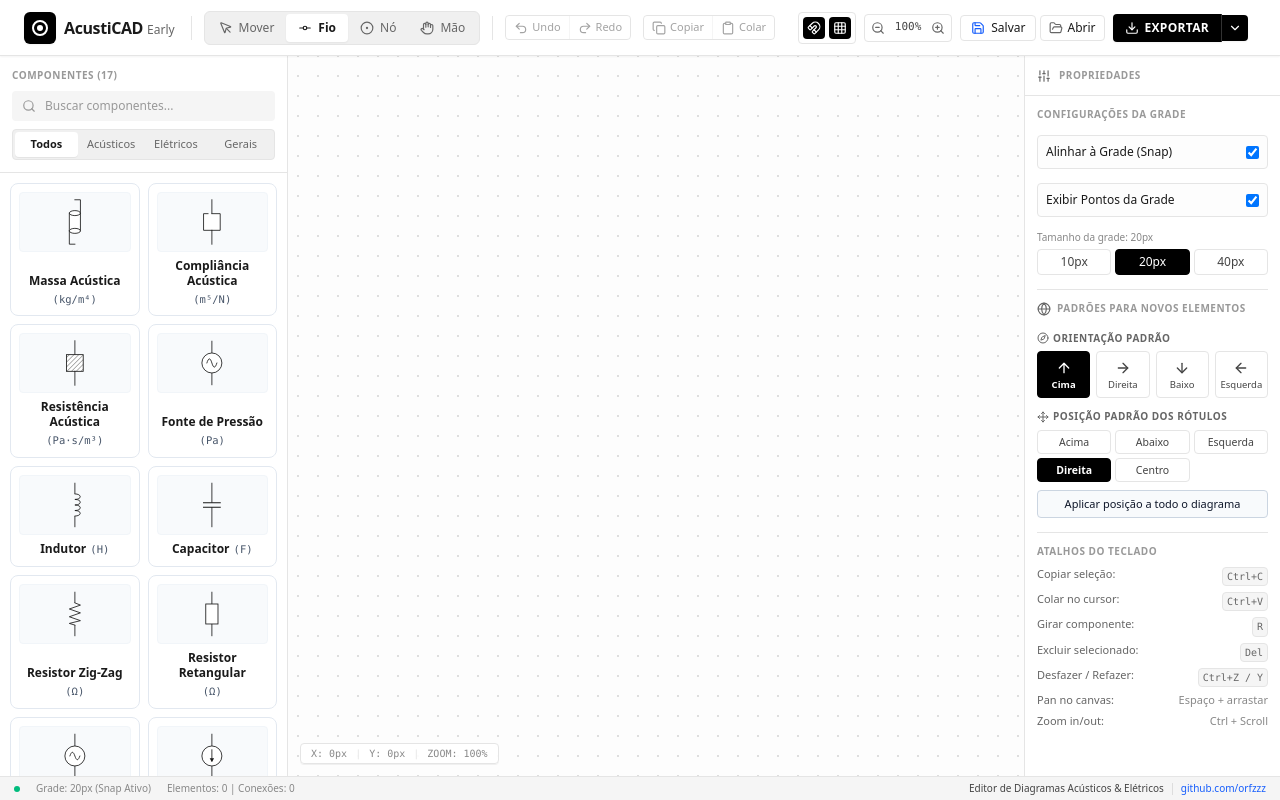
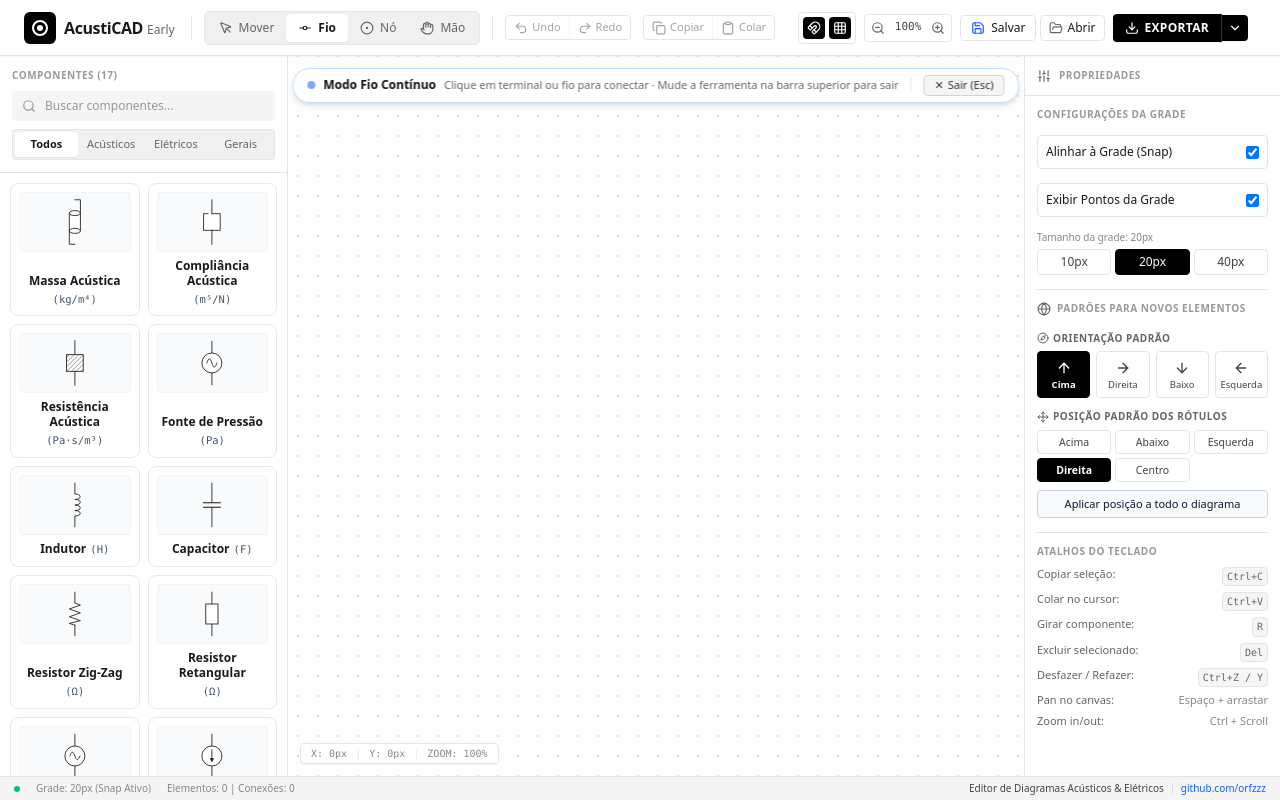
Before and after one commit to orfzzz/AcustiCAD, a React (Vite) app: page / in a window 1280 px wide. Both pictures are taken after a click on the button "Fio". Built offline with nearby package versions, Linux system fonts and the light colour scheme.

Commit message:
feat(canvas): implement T-junction wire connections
Enable wire connections to be made at any point along existing wires instead of only at component ports. Added utility functions for geometric point-on-wire detection to support these junctions.

```diff
--- a/src/App.tsx
+++ b/src/App.tsx
@@ -16,7 +16,7 @@ import { Toolbar } from './components/Toolbar';
 import { PropertyPanel } from './components/PropertyPanel';
 import { exportToPng, exportToSvg, exportToJson } from './utils/exportUtils';
 import { exportSingleHtmlApp } from './utils/singleHtmlExport';
-import { snapToGrid, findNearestPointOnWires, autoFitTransformer } from './utils/geometry';
+import { snapToGrid, findNearestPointOnWires, autoFitTransformer, getWirePoints } from './utils/geometry';
 import { Layers, Sliders } from 'lucide-react';
 
 const MAX_HISTORY = 30;
@@ -204,20 +204,100 @@ export default function App() {
     [pushHistory, snapGrid, gridSize, pan, wires, components, defaultOrientation, defaultLabelPosition]
   );
 
-  // Copiar elementos selecionados
+// Helper para determinar se um ponto está sobre ou muito próximo a um segmento de fio
+function isPointOnWirePath(pt: WirePoint, wirePoints: WirePoint[], tol: number = 10): boolean {
+  for (let i = 0; i < wirePoints.length - 1; i++) {
+    const p1 = wirePoints[i];
+    const p2 = wirePoints[i + 1];
+    const dx = p2.x - p1.x;
+    const dy = p2.y - p1.y;
+    const lenSq = dx * dx + dy * dy;
+    if (lenSq < 0.001) {
+      if (Math.hypot(pt.x - p1.x, pt.y - p1.y) <= tol) return true;
+      continue;
+    }
+    let t = ((pt.x - p1.x) * dx + (pt.y - p1.y) * dy) / lenSq;
+    t = Math.max(0, Math.min(1, t));
+    const projX = p1.x + t * dx;
+    const projY = p1.y + t * dy;
+    if (Math.hypot(pt.x - projX, pt.y - projY) <= tol) return true;
+  }
+  return false;
+}
+
+  // Copiar elementos selecionados (incluindo fios que conectam no meio de outros fios ou nós livres)
   const handleCopy = useCallback(() => {
     if (selectedIds.length === 0) return;
 
     const selectedComps = components.filter((c) => selectedIds.includes(c.id));
     const selectedCompIdSet = new Set(selectedComps.map((c) => c.id));
-    const selectedWireList = wires.filter(
-      (w) =>
-        selectedIds.includes(w.id) ||
-        (w.fromComponentId &&
-          selectedCompIdSet.has(w.fromComponentId) &&
-          w.toComponentId &&
-          selectedCompIdSet.has(w.toComponentId))
+    const selectedWireIdSet = new Set(
+      wires.filter((w) => selectedIds.includes(w.id)).map((w) => w.id)
     );
+
+    const copiedWireIds = new Set<string>();
+
+    // 1. Fios explicitamente selecionados
+    for (const w of wires) {
+      if (selectedWireIdSet.has(w.id)) {
+        copiedWireIds.add(w.id);
+      }
+    }
+
+    // 2. Fios conectados a componentes selecionados:
+    // (a) Entre dois componentes selecionados
+    // (b) Sai de um componente selecionado e conecta no meio de outro fio (sem toComponentId)
+    // (c) Conecta em um componente selecionado vindo do meio de outro fio (sem fromComponentId)
+    for (const w of wires) {
+      const fromInSel = !!(w.fromComponentId && selectedCompIdSet.has(w.fromComponentId));
+      const toInSel = !!(w.toComponentId && selectedCompIdSet.has(w.toComponentId));
+
+      if (fromInSel && toInSel) {
+        copiedWireIds.add(w.id);
+      } else if (fromInSel && !w.toComponentId) {
+        copiedWireIds.add(w.id);
+      } else if (toInSel && !w.fromComponentId) {
+        copiedWireIds.add(w.id);
+      }
+    }
+
+    // 3. Propagação: se um fio copiado se conecta no meio de outro fio (ex: barramento ou trilha),
+    // inclui o outro fio também caso não pertença a um componente externo não selecionado
+    let changed = true;
+    while (changed) {
+      changed = false;
+      const currentCopiedWires = wires.filter((w) => copiedWireIds.has(w.id));
+      for (const w of wires) {
+        if (copiedWireIds.has(w.id)) continue;
+
+        // Se este fio estiver conectado a um componente externo não selecionado, não inclui
+        const connectsToExternalComp =
+          (w.fromComponentId && !selectedCompIdSet.has(w.fromComponentId)) ||
+          (w.toComponentId && !selectedCompIdSet.has(w.toComponentId));
+        if (connectsToExternalComp) continue;
+
+        const wPts = getWirePoints(w, components);
+        if (wPts.length === 0) continue;
+        const wStart = wPts[0];
+        const wEnd = wPts[wPts.length - 1];
+
+        const touchesCopied = currentCopiedWires.some((cw) => {
+          const cwPts = getWirePoints(cw, components);
+          return (
+            isPointOnWirePath(wStart, cwPts, 12) ||
+            isPointOnWirePath(wEnd, cwPts, 12) ||
+            cwPts.some((cp) => isPointOnWirePath(cp, wPts, 12))
+          );
+        });
+
+        if (touchesCopied) {
+          copiedWireIds.add(w.id);
+          changed = true;
+        }
+      }
+    }
+
+    const selectedWireList = wires.filter((w) => copiedWireIds.has(w.id));
 
     if (selectedComps.length === 0 && selectedWireList.length === 0) return;
 
@@ -313,11 +393,21 @@ export default function App() {
       const newId = `wire_${Date.now()}_${Math.random().toString(36).substring(2, 6)}`;
       newWireIds.push(newId);
 
+      // Mapeia para a nova instância apenas se o componente de origem/destino tiver sido copiado junto
+      const mappedFromCompId = wire.fromComponentId && idMap.has(wire.fromComponentId)
+        ? idMap.get(wire.fromComponentId)
+        : undefined;
+      const mappedToCompId = wire.toComponentId && idMap.has(wire.toComponentId)
+        ? idMap.get(wire.toComponentId)
+        : undefined;
+
       return {
         ...wire,
         id: newId,
-        fromComponentId: wire.fromComponentId ? idMap.get(wire.fromComponentId) || wire.fromComponentId : undefined,
-        toComponentId: wire.toComponentId ? idMap.get(wire.toComponentId) || wire.toComponentId : undefined,
+        fromComponentId: mappedFromCompId,
+        fromPortId: mappedFromCompId ? wire.fromPortId : undefined,
+        toComponentId: mappedToCompId,
+        toPortId: mappedToCompId ? wire.toPortId : undefined,
         fromPoint: {
           x: wire.fromPoint.x + dx,
           y: wire.fromPoint.y + dy,
@@ -492,13 +582,13 @@ export default function App() {
         if (tool === 'wire') setTool('select');
       } else if ((e.ctrlKey || e.metaKey) && e.key.toLowerCase() === 'a') {
         e.preventDefault();
-        setSelectedIds(components.map((c) => c.id));
+        setSelectedIds([...components.map((c) => c.id), ...wires.map((w) => w.id)]);
       }
     };
 
     window.addEventListener('keydown', handleKeyDown);
     return () => window.removeEventListener('keydown', handleKeyDown);
-  }, [handleUndo, handleRedo, handleDeleteSelected, handleRotateSelected, handleCopy, handlePaste, tool, components]);
+  }, [handleUndo, handleRedo, handleDeleteSelected, handleRotateSelected, handleCopy, handlePaste, tool, components, wires]);
 
   // Exportações com suporte a área selecionada
   const handleExportPng = (scale: number = 3, transparent: boolean = false) => {
--- a/src/components/Canvas.tsx
+++ b/src/components/Canvas.tsx
@@ -399,21 +399,38 @@ export const Canvas: React.FC<CanvasProps> = ({
             toComponentId: nearPort.componentId,
             toPortId: nearPort.portId,
             toPoint: nearPort.point,
-            waypoints: wireWaypoints, // MUDOU
+            waypoints: wireWaypoints,
           });
         }
         cancelWireDrawing();
-      } else {
-        // Clicou no espaço vazio: adiciona uma dobra (waypoint) no fio em vez de cancelar
-        setWireWaypoints((prev) => [...prev, canvasPt]); // MUDOU
-      }
+        return;
+      }
+
+      // Conexão direta ao clicar no meio de um fio existente (junção em T):
+      const nearWirePt = findNearestPointOnWires(wires, components, canvasPt, 14, gridSize);
+      if (nearWirePt && Math.hypot(nearWirePt.x - wireStart.point.x, nearWirePt.y - wireStart.point.y) > 10) {
+        onAddWire({
+          id: `wire_${Date.now()}_${Math.random().toString(36).substring(2, 7)}`,
+          fromComponentId: wireStart.componentId,
+          fromPortId: wireStart.portId,
+          fromPoint: wireStart.point,
+          toPoint: nearWirePt,
+          waypoints: wireWaypoints,
+        });
+        cancelWireDrawing();
+        return;
+      }
+
+      // Clicou no espaço vazio: adiciona uma dobra (waypoint) no fio em vez de cancelar
+      setWireWaypoints((prev) => [...prev, canvasPt]);
       return;
     }
 
     // Se estiver explicitamente na ferramenta de Fio e clicou para iniciar:
     if (tool === 'wire') {
       const nearPort = findNearestPort(components, canvasPt, 18);
-      const startPt = nearPort ? nearPort.point : canvasPt;
+      const nearWirePt = findNearestPointOnWires(wires, components, canvasPt, 18, gridSize);
+      const startPt = nearPort ? nearPort.point : nearWirePt || canvasPt;
       setIsDrawingWire(true);
       setWireStart({
         point: startPt,
@@ -723,7 +740,7 @@ export const Canvas: React.FC<CanvasProps> = ({
 
       // Apenas seleciona se a caixa tiver tamanho significativo
       if (Math.abs(x2 - x1) > 5 || Math.abs(y2 - y1) > 5) {
-        const insideIds = components
+        const insideCompIds = components
           .filter(
             (c) =>
               c.x >= x1 &&
@@ -733,6 +750,24 @@ export const Canvas: React.FC<CanvasProps> = ({
           )
           .map((c) => c.id);
 
+        // Também seleciona fios que estejam dentro da caixa delimitadora
+        const insideWireIds = wires
+          .filter((wire) => {
+            const pts = getWirePoints(wire, components);
+            if (pts.length === 0) return false;
+            const ptsInBox = pts.filter((p) => p.x >= x1 && p.x <= x2 && p.y >= y1 && p.y <= y2);
+            return (
+              ptsInBox.length === pts.length ||
+              (ptsInBox.length >= 2 &&
+                pts[0].x >= x1 && pts[0].x <= x2 && pts[0].y >= y1 && pts[0].y <= y2 &&
+                pts[pts.length - 1].x >= x1 && pts[pts.length - 1].x <= x2 &&
+                pts[pts.length - 1].y >= y1 && pts[pts.length - 1].y <= y2)
+            );
+          })
+          .map((w) => w.id);
+
+        const insideIds = [...insideCompIds, ...insideWireIds];
+
         if (insideIds.length > 0) {
           onSelect(insideIds, e.shiftKey);
         }
@@ -747,13 +782,15 @@ export const Canvas: React.FC<CanvasProps> = ({
     e.preventDefault();
     e.stopPropagation();
     const canvasPt = screenToCanvas(e.clientX, e.clientY);
+    const nearWirePt = findNearestPointOnWires(wires, components, canvasPt, 16, gridSize);
+    const finalPt = nearWirePt || canvasPt;
 
     onAddWire({
       id: `wire_${Date.now()}_${Math.random().toString(36).substring(2, 7)}`,
       fromComponentId: wireStart.componentId,
       fromPortId: wireStart.portId,
       fromPoint: wireStart.point,
-      toPoint: canvasPt,
+      toPoint: finalPt,
       waypoints: wireWaypoints,
     });
     cancelWireDrawing();
@@ -863,17 +900,21 @@ export const Canvas: React.FC<CanvasProps> = ({
     } as unknown as React.MouseEvent);
   };
 
-  // Coleta os waypoints atuais dos fios cujos dois terminais pertencem ao grupo que será arrastado
+  // Coleta os waypoints atuais dos fios conectados aos componentes do grupo que será arrastado
   const collectInitialWireWaypoints = (compIds: string[]): Record<string, WirePoint[]> => {
     const idSet = new Set(compIds);
     const map: Record<string, WirePoint[]> = {};
     for (const wire of wires) {
-      if (
-        wire.waypoints &&
-        wire.waypoints.length > 0 &&
-        wire.fromComponentId && idSet.has(wire.fromComponentId) &&
-        wire.toComponentId && idSet.has(wire.toComponentId)
-      ) {
+      if (!wire.waypoints || wire.waypoints.length === 0) continue;
+      const fromIn = !!(wire.fromComponentId && idSet.has(wire.fromComponentId));
+      const toIn = !!(wire.toComponentId && idSet.has(wire.toComponentId));
+
+      // Se ambos terminais pertencem ao grupo, ou se um pertence e o outro não tem componente conectado (liga no meio de fio)
+      if (fromIn && toIn) {
+        map[wire.id] = wire.waypoints.map((wp) => ({ ...wp }));
+      } else if (fromIn && !wire.toComponentId) {
+        map[wire.id] = wire.waypoints.map((wp) => ({ ...wp }));
+      } else if (toIn && !wire.fromComponentId) {
         map[wire.id] = wire.waypoints.map((wp) => ({ ...wp }));
       }
     }
@@ -1143,19 +1184,20 @@ export const Canvas: React.FC<CanvasProps> = ({
         </div>
       )}
 
-      {/* High Density Floating Banner para Cancelar Modo Fio */}
-      {isDrawingWire && (
+      {/* High Density Floating Banner para Modo Fio */}
+      {tool === 'wire' && (
         <div
           id="wire-active-banner"
-          className="absolute top-3 left-1/2 -translate-x-1/2 z-30 flex items-center gap-1.5 sm:gap-2 bg-white/95 backdrop-blur-xs border border-[#e5e5e5] shadow-md px-2.5 sm:px-3.5 py-1.5 rounded-full text-xs text-[#1a1a1a] select-none pointer-events-auto animate-in fade-in slide-in-from-top-2 duration-150 whitespace-nowrap max-w-[92vw]"
+          className="absolute top-3 left-1/2 -translate-x-1/2 z-30 flex items-center gap-1.5 sm:gap-2 bg-white/95 backdrop-blur-xs border border-blue-200 shadow-md px-2.5 sm:px-3.5 py-1.5 rounded-full text-xs text-[#1a1a1a] select-none pointer-events-auto animate-in fade-in slide-in-from-top-2 duration-150 whitespace-nowrap max-w-[92vw]"
         >
           <span className="w-2 h-2 rounded-full bg-blue-600 animate-pulse shrink-0"></span>
           <span className="font-semibold text-[11px] sm:text-xs text-[#111] shrink-0">
-            <span className="hidden sm:inline">Modo Fio ativo</span>
-            <span className="sm:hidden">Fio</span>
+            {isDrawingWire ? 'Desenhando Fio' : 'Modo Fio Contínuo'}
           </span>
           <span className="hidden md:inline text-[#666] text-[11px]">
-            Clique para dobrar · Clique em terminal para ligar · Duplo-clique para soltar
+            {isDrawingWire
+              ? 'Clique para dobrar · Clique em terminal/fio para ligar · Duplo-clique para soltar'
+              : 'Clique em terminal ou fio para conectar · Mude a ferramenta na barra superior para sair'}
           </span>
           <div className="w-px h-3.5 bg-[#e5e5e5] mx-0.5 sm:mx-1 shrink-0"></div>
           <button
@@ -1163,13 +1205,17 @@ export const Canvas: React.FC<CanvasProps> = ({
             id="btn-cancel-wire"
             onClick={(e) => {
               e.stopPropagation();
-              cancelWireDrawing();
+              if (isDrawingWire) {
+                cancelWireDrawing();
+              } else {
+                onSetTool?.('select');
+              }
             }}
             className="px-2 sm:px-2.5 py-0.5 bg-[#f5f5f5] hover:bg-[#e5e5e5] active:bg-[#d4d4d4] text-[#333] border border-[#d4d4d4] rounded text-[11px] font-medium flex items-center gap-1 transition-colors cursor-pointer shrink-0"
-            title="Cancelar conexão de fio (Esc ou botão direito)"
+            title={isDrawingWire ? 'Cancelar conexão deste fio (Esc)' : 'Sair da ferramenta de fio (Esc / V)'}
           >
             <span>✕</span>
-            <span className="hidden sm:inline">Cancelar (Esc)</span>
+            <span className="hidden sm:inline">{isDrawingWire ? 'Cancelar Fio (Esc)' : 'Sair (Esc)'}</span>
           </button>
         </div>
       )}
@@ -1233,10 +1279,14 @@ export const Canvas: React.FC<CanvasProps> = ({
                 <g
                   key={wire.id}
                   id={`wire-${wire.id}`}
-                  className="cursor-pointer"
+                  className={tool === 'wire' || isDrawingWire ? 'cursor-crosshair' : 'cursor-pointer'}
                   onClick={(e) => {
                     if (isDrawingExportArea) {
                       handleMouseDown(e);
+                      return;
+                    }
+                    if (tool === 'wire' || isDrawingWire) {
+                      // No modo fio, o clique deve ser tratado pelo canvas para iniciar ou conectar o fio
                       return;
                     }
                     e.stopPropagation();
@@ -1244,6 +1294,7 @@ export const Canvas: React.FC<CanvasProps> = ({
                   }}
                   onTouchStart={(e) => {
                     if (isDrawingExportArea) return;
+                    if (tool === 'wire' || isDrawingWire) return;
                     e.stopPropagation();
                     onSelect([wire.id], false);
                   }}
--- a/src/utils/geometry.ts
+++ b/src/utils/geometry.ts
@@ -290,6 +290,45 @@ export function findNearestPointOnWires(
 }
 
 /**
+ * Verifica se um ponto (x, y) está conectado / tocando qualquer um dos fios fornecidos.
+ * Usado para detectar derivações (T-junctions) e fios conectados no meio de outros fios.
+ */
+export function isPointTouchingWires(
+  pt: WirePoint,
+  targetWires: WireConnection[],
+  components: ComponentInstance[],
+  threshold: number = 8
+): boolean {
+  for (const wire of targetWires) {
+    const points = getWirePoints(wire, components);
+    for (let i = 0; i < points.length - 1; i++) {
+      const p1 = points[i];
+      const p2 = points[i + 1];
+
+      const dx = p2.x - p1.x;
+      const dy = p2.y - p1.y;
+      const lenSq = dx * dx + dy * dy;
+
+      let projX = p1.x;
+      let projY = p1.y;
+
+      if (lenSq > 0.0001) {
+        let t = ((pt.x - p1.x) * dx + (pt.y - p1.y) * dy) / lenSq;
+        t = Math.max(0, Math.min(1, t));
+        projX = p1.x + t * dx;
+        projY = p1.y + t * dy;
+      }
+
+      const dist = Math.hypot(pt.x - projX, pt.y - projY);
+      if (dist <= threshold) {
+        return true;
+      }
+    }
+  }
+  return false;
+}
+
+/**
  * Detecta extremidades de fios ou outros componentes próximos ao transformador
  * e calcula o ajuste automático da sua posição e altura para encaixar exatamente entre 2 extremidades.
  */
```
